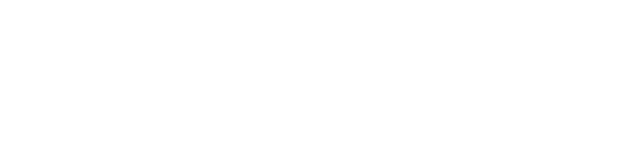
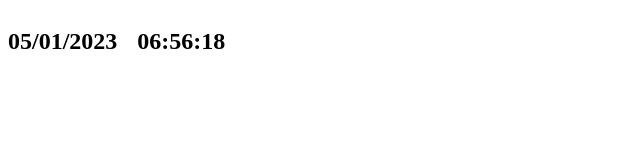
Before and after one commit to acciojob/clock-heisar, a website: page main.html in a window 1280 px wide. Shown: the whole page, without its empty margins (0-640 px from the left). Drawn offline with Linux system fonts and the light colour scheme.

Commit message:
created a submission

```diff
--- a/main.html
+++ b/main.html
@@ -6,7 +6,10 @@
 	<link rel="stylesheet" href="styles.css">
 </head>
 
-<body>
+<body style='display: flex; gap: 20px'>
+	<h2 id="date"></h2>
+	<h2 id="timer">
+	</h2>
 	<!-- the entire body must be written by student -->
     <script type="text/javascript" src="./script.js">
 </script>
--- a/script.js
+++ b/script.js
@@ -1 +1,30 @@
 //your JS code here. If required.
+
+const timerElement = document.getElementById('timer');
+ const dateElement = document.getElementById('date');
+
+      setInterval(() => {
+        // create a new date object
+        const now = new Date();
+
+        // get the current time
+        const hours = now.getHours();
+        const minutes = now.getMinutes();
+        const seconds = now.getSeconds();
+
+		// get the current date
+        const month = now.getMonth() + 1;
+        const day = now.getDate();
+        const year = now.getFullYear();
+
+        // format the date
+        const dateString = `${month.toString().padStart(2, '0')}/${day.toString().padStart(2, '0')}/${year}`;
+		dateElement.textContent = dateString;
+
+        // format the time
+        const timeString = ` ${hours.toString().padStart(2, '0')}:${minutes.toString().padStart(2, '0')}:${seconds.toString().padStart(2, '0')}`;
+
+        // set the timer element's text content to the formatted time
+        timerElement.textContent = timeString;
+      }, 1000);
+// var currentdate = new Date();
```
